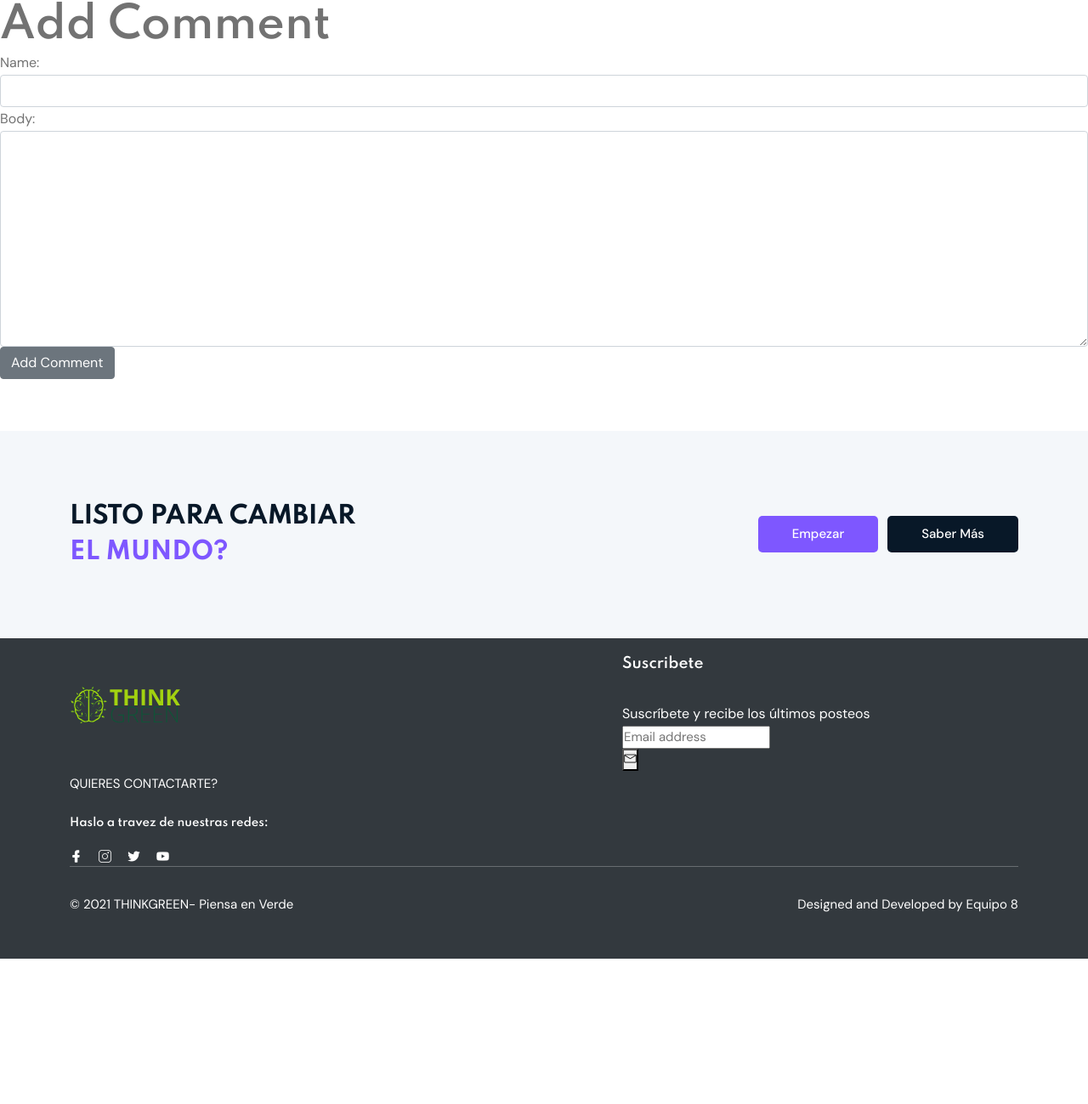
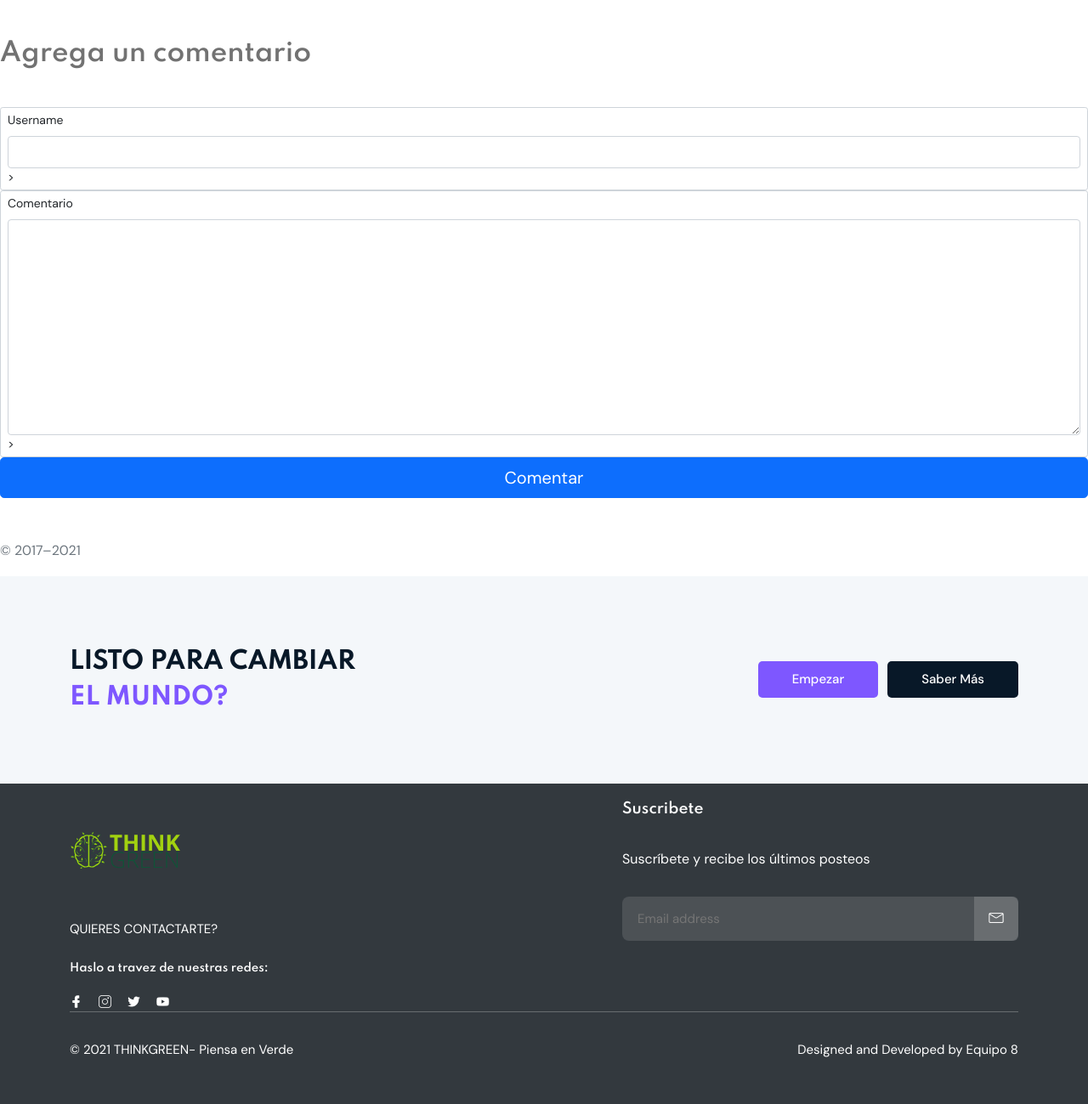
Before and after one commit to CristiannGuerra/GreenBlog, a Django app: page /article/25/comment/ in a window 1280 px wide. Shown: the part 128-1427 px from the top of the page at 85% size. Before the commit the page ends 1256 px from the top, so only its background shows below. Run offline with Django 3.2, Linux system fonts and the light colour scheme; some libraries are stand-ins or nearby versions.

Commit message:
modificados formularios para comments

```diff
--- a/mainapp/templates/add_comment.html
+++ b/mainapp/templates/add_comment.html
@@ -113,16 +113,25 @@
 </header>
 
 
-
-<h1> Add Comment </h1>
-    <div class="mb-3">
-        <form method='POST'>
-            {% csrf_token %}
-            {{form.as_p}}
-        <button class="btn btn-secondary">Add Comment</button>
-    </div>
 <br>
 <br>
+<h3> Agrega un comentario </h3>
+<br>
+<br>
+<div class="form-control form-control-sm">
+    <form method='POST'>
+    {% csrf_token %}
+    <label class="form-label">Username</label>
+    <input type="text" class="form-control" id={{form.name}}>
+</div>
+<div class="form-control form-control-sm">
+    <label class="form-label">Comentario</label>
+    <textarea class="form-control" id={{form.body}}></textarea>
+</div>
+    <button class="w-100 btn btn-lg btn-primary" type="submit">Comentar</button>
+    <p class="mt-5 mb-3 text-muted">&copy; 2017–2021</p>
+    </form>
+
 
 <section class="call-action">
     <div class="container">
--- a/mainapp/templates/article_details.html
+++ b/mainapp/templates/article_details.html
@@ -191,7 +191,7 @@
                             <p><b> {{comment.body|safe}} </b></p>
                         </div>
                         <div class="comentario-acciones">
-                            <span>2 Me gusta </span>
+                            <span></span>
                             {% if user.is_authenticated %}
                             <a href="{% url 'add_comment' post.pk %}"> Responder </a>
                             {% endif %}
```
Also changed, not shown: db.sqlite3.
